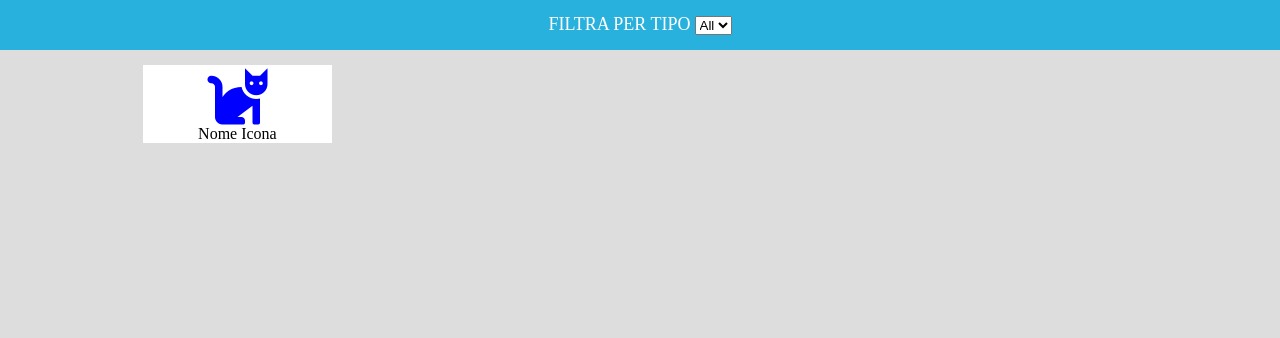
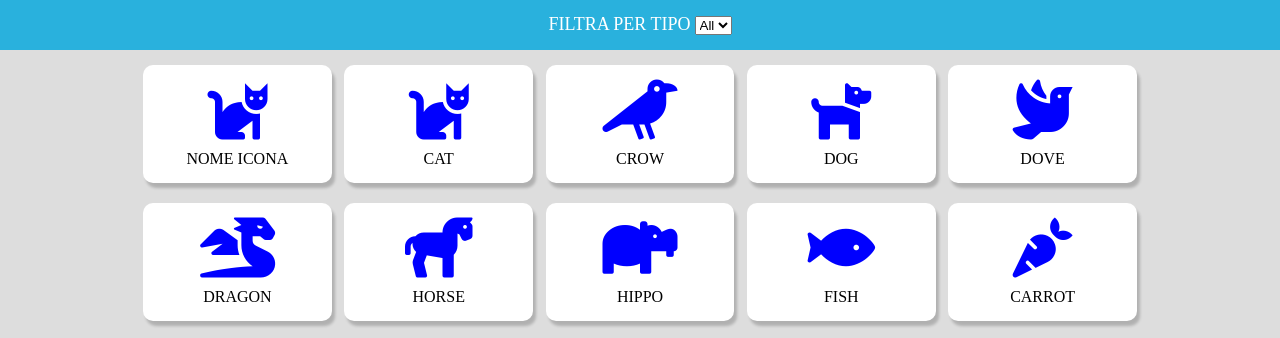
Before and after one commit to endritmorina94/js-es6-icons, a plain HTML site: page index.html in a window 1280 px wide. Shown: the part 49-387 px from the top of the page. Drawn offline with nearby package versions, Linux system fonts and the light colour scheme.

Commit message:
finito milestone 1

```diff
--- a/css/style.css
+++ b/css/style.css
@@ -41,16 +41,22 @@ header img {
 .icons-container {
     display: flex;
     justify-content: space-between;
+    flex-wrap: wrap;
 }
 
 .icon {
     background-color: white;
     width: calc(100% / 5 - 10px);
     text-align: center;
+    padding: 15px;
+    margin-bottom: 20px;
+    border-radius: 10px;
+    box-shadow: 3px 5px 3px rgba(0, 0, 0, 0.2);
 }
 
 .icon i{
     font-size: 60px;
+    margin-bottom: 10px;
 }
 
 .icon-name {
--- a/index.html
+++ b/index.html
@@ -41,7 +41,7 @@
                             <i class="fas fa-cat"></i>
 
                             <div class="icon-name">
-                                Nome Icona
+                                NOME ICONA
                             </div>
                         </div>
                         <!-- Fine Single Icon -->
--- a/js/script.js
+++ b/js/script.js
@@ -103,12 +103,52 @@ const colors = [
     'purple'
 ];
 
-// Milestone 1
+// MILESTONE 1
 // Partendo dalla seguente struttura dati ,
 // mostriamo in pagina tutte le icone disponibili come da layout.
 
-// Milestone 2
+//Dichiaro una costante per indicare l'elemento HTML dove stamperò le icone
+const iconsContainer = $("#icons-container");
+
+//Chiamo la funzione printIcons per stampare le icone
+printIcons(icons, iconsContainer);
+
+
+// MILESTONE 2
 // Coloriamo le icone per tipo
 
-// Milestone 3
+// MILESTONE 3
 // Creiamo una select con i tipi di icone e usiamola per filtrare le icone
+
+
+
+// Funzioni
+
+//Creo la funzione printIcon per stampare a schermo le varie icone dell'iconsArray
+
+//array --> è l'array con gli oggetti che voglio stampare
+//container --> è l'elemento html dove stamperò gli oggetti dell'array sopracitato
+function printIcons(array, container) {
+
+    //Ciclo tutti gli elementi dell'array
+    array.forEach((element) => {
+
+        //Per ogni elemento quindi creo una costante.
+        const {name, prefix, family} = element;
+
+        //Creo un template literal con il codice HTML e le costanti con le info dei vari oggetti
+        const iconToPrint = `
+            <div class="icon" style="color: blue">
+                <i class="${family} ${prefix}${name}"></i>
+
+                <div class="icon-name">
+                    ${name.toUpperCase()}
+                </div>
+            </div>
+        `;
+
+        //Stampo quindi il template literal nel container ad ogni elemento ciclato
+        container.append(iconToPrint);
+
+    });
+}
```
